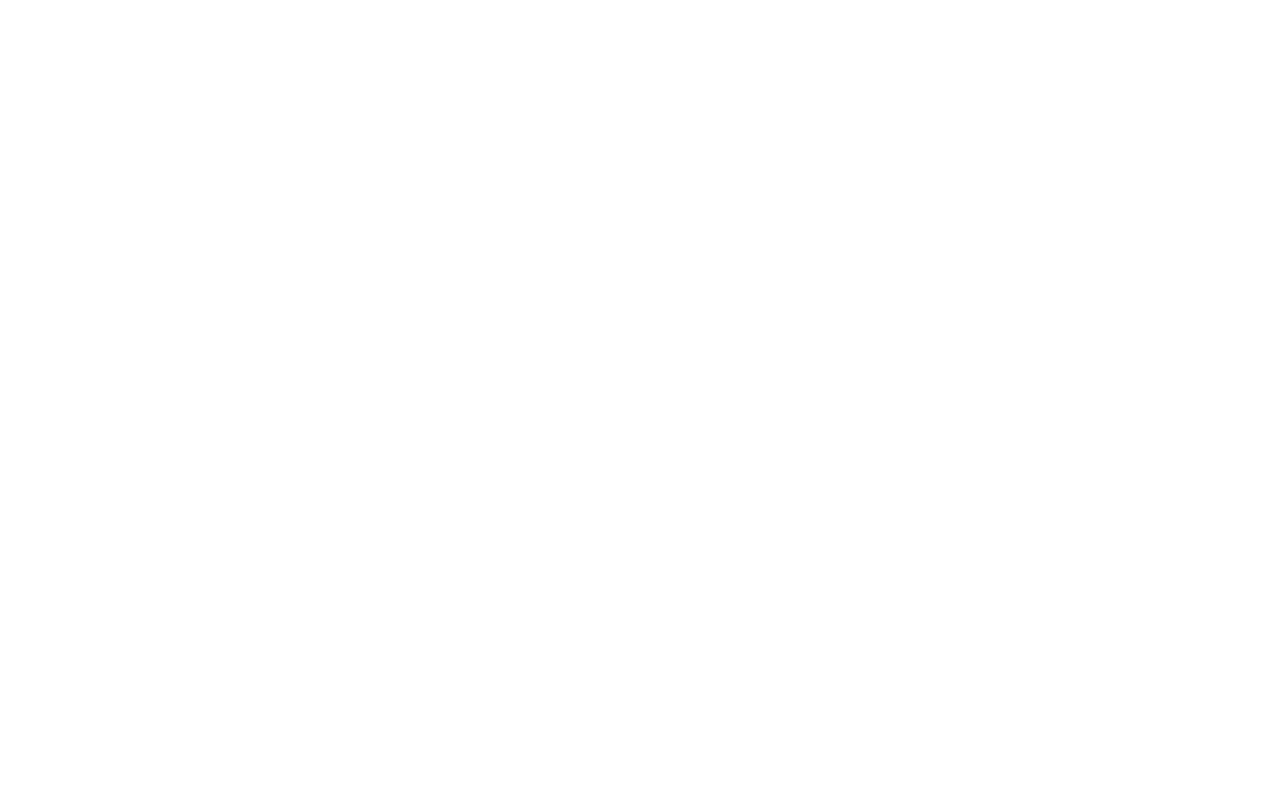
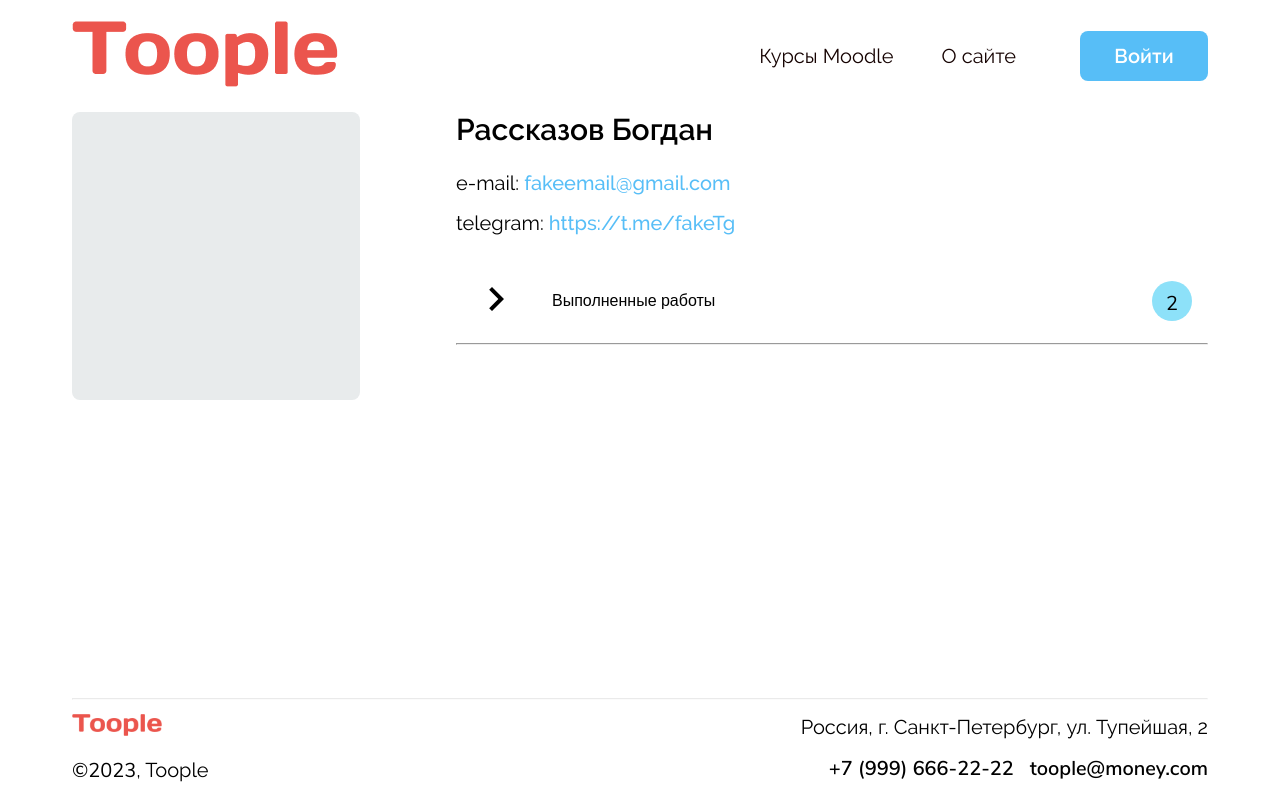
Before and after one commit to BooogdaaaN/Toople, a React (Create React App) app: page /profile in a window 1280 px wide. Before the commit this address had no page. Built offline with nearby package versions, Linux system fonts and the light colour scheme.

Commit message:
feat: profile

```diff
--- a/src/App.jsx
+++ b/src/App.jsx
@@ -4,11 +4,14 @@
 
 import RootLayout from "./layouts/RootLayout.jsx";
 import CoursesLayout from "./layouts/CoursesLayout.jsx";
+import ProfileLayout from "./layouts/CoursesLayout.jsx";
+
 import Home from "./pages/Home.jsx";
+import Login from "./pages/Login.jsx";
 import About from "./pages/About.jsx";
 import Courses from "./pages/Courses.jsx";
-import Login from "./pages/Login.jsx";
 import Course from "./pages/Course.jsx";
+import Profile from "./pages/Profile.jsx";
 
 import { Route, Routes } from "react-router-dom";
 function App() {
@@ -17,12 +20,18 @@
             <Routes>
                 <Route path="/" element={<RootLayout />}>
                     <Route index element={<Home />} />
+                    <Route path="login" element={<Login />} />
+                    <Route path="about" element={<About />} />
+                    <Route path="profile" element={<ProfileLayout />}>
+                        <Route index element={<Profile />} />
+                        {/* <Route path="edit" element={<EditProfile />} /> */}
+                        {/* <Route path=":userId" element={<Doer />} /> */}
+                    </Route>
+
                     <Route path="courses" element={<CoursesLayout />}>
                         <Route index element={<Courses />} />
                         <Route path=":courseId" element={<Course />} />
                     </Route>
-                    <Route path="about" element={<About />} />
-                    <Route path="login" element={<Login />} />
                 </Route>
             </Routes>
         </BrowserRouter>
--- /dev/null
+++ b/src/components/ProfileCompletedElement.jsx
@@ -0,0 +1,29 @@
+import "../stylesheets/ProfileCompletedElement.scss";
+import IconTemplate from "./UI/icon_template/IconTemplate";
+
+import useIcon from "../img/i/user.svg";
+function ProfileCompletedElement({ courseName, teacherName, tasks }) {
+    return (
+        <div className="completed">
+            <div className="completed__courseName">{courseName}</div>
+            <div className="completed__teacher">{teacherName}</div>
+            <div className="completed__tasks">
+                {tasks.map((task, index) => (
+                    <div key={index} className="completed__task">
+                        <div className="completed__taskName">
+                            {task.taskName}
+                        </div>
+                        <div className="completed__timesCompleted">
+                            <IconTemplate
+                                icon={useIcon}
+                                number={task.timesCompleted}
+                            />
+                        </div>
+                    </div>
+                ))}
+            </div>
+            <hr />
+        </div>
+    );
+}
+export default ProfileCompletedElement;
--- a/src/components/UI/dropdown_list/Dropdown_list.module.scss
+++ b/src/components/UI/dropdown_list/Dropdown_list.module.scss
@@ -40,13 +40,13 @@
         }
 
         li {
-            padding-left: 11.2rem;
+            padding-left: 10%;
         }
 
         &::before {
             position: absolute;
             top: 0;
-            left: 9.6rem;
+            left: 8.4%;
             width: 1px;
             height: 100%;
             background-color: $black;
--- /dev/null
+++ b/src/data.js
@@ -0,0 +1,35 @@
+const coursesData = {
+    courses: [
+        {
+            id: 1,
+            name: "Администрирование информационных систем",
+            teacherName: "Михайлова С.А",
+        },
+        {
+            id: 2,
+            name: "Базы данных",
+            teacherName: "Наместников С.А",
+        },
+    ],
+};
+const tasksData = {
+    tasks: [
+        {
+            id: 12,
+            name: "Практическое занятие 2. Общие сведения о системном администрировании и горахздо более длинное названиеболее длинное названиеболее длинное название",
+            courseID: 1,
+        },
+        {
+            id: 13,
+            name: "Практическое занятие 2. Общие сведения о системном администрировании и горахздо более длинное название",
+            courseID: 1,
+        },
+        {
+            id: 24,
+            name: "Практическое занятие 1. БД",
+            courseID: 2,
+        },
+    ],
+};
+
+export { tasksData, coursesData };
--- /dev/null
+++ b/src/pages/Profile.jsx
@@ -0,0 +1,93 @@
+import "../stylesheets/Profile.scss";
+import user from "../img/i/user.svg";
+
+import { coursesData, tasksData } from "../data.js";
+import Dropdown from "../components/UI/dropdown_list/Dropdown_list";
+import { useEffect, useState } from "react";
+import ProfileCompletedElement from "../components/ProfileCompletedElement.jsx";
+
+function Profile() {
+    const data = {
+        // getCourses
+        profile: {
+            name: "Богдан",
+            surName: "Рассказов",
+            contacts: [
+                {
+                    type: "e-mail",
+                    value: "fakeemail@gmail.com",
+                },
+                {
+                    type: "telegram",
+                    value: "https://t.me/fakeTg",
+                },
+            ],
+            completed: [
+                {
+                    courseID: 1,
+                    tasks: [
+                        { id: 12, timesCompleted: 5 },
+                        { id: 13, timesCompleted: 4 },
+                    ],
+                },
+                {
+                    courseID: 2,
+                    tasks: [{ id: 24, timesCompleted: 5 }],
+                },
+            ],
+        },
+    };
+    const person = data.profile;
+    const [completedCourses, setCompletedCourses] = useState([]);
+    useEffect(() => {
+        setCompletedCourses(
+            person.completed.map((personCourse) => {
+                //const course = getCourseByID(personsCourse.coursesID)
+                const course = coursesData.courses[0];
+                const completedTasks = personCourse.tasks.map((personTask) => {
+                    // const task = getTaskById(personTask.id)
+                    const task = tasksData.tasks[0];
+                    return {
+                        taskName: task.name,
+                        timesCompleted: personTask.timesCompleted,
+                    };
+                });
+                return {
+                    courseName: course.name,
+                    teacherName: course.teacherName,
+                    tasks: completedTasks,
+                };
+            })
+        );
+    }, []);
+    console.log(completedCourses);
+
+    return (
+        <div className="profile">
+            <div className="profile__photo">
+                <img src="" alt="" />
+            </div>
+            <div className="profile__info">
+                <div className="profile__name">{`${person.surName} ${person.name}`}</div>
+                <div className="profile__contacts">
+                    {person.contacts.map((contact, index) => (
+                        <div key={index} className={`profile__${contact.type}`}>
+                            {`${contact.type}: `}
+                            <span>{contact.value}</span>
+                        </div>
+                    ))}
+                </div>
+                <div className="profile__completedTasks">
+                    <Dropdown
+                        name={"Выполненные работы"}
+                        numberOfElements={person.completed.length}
+                        elements={completedCourses.map((course, index) => (
+                            <ProfileCompletedElement {...course} />
+                        ))}
+                    />
+                </div>
+            </div>
+        </div>
+    );
+}
+export default Profile;
--- /dev/null
+++ b/src/stylesheets/Profile.scss
@@ -0,0 +1,38 @@
+@import "../main.scss";
+
+.profile {
+    display: flex;
+    gap: 9.6rem;
+
+    &__photo {
+        flex-shrink: 0;
+        width: 28.8rem;
+        height: 28.8rem;
+        background-color: $grey;
+        border-radius: 0.8rem;
+    }
+
+    &__info {
+        display: flex;
+        flex-direction: column;
+        gap: 2.4rem;
+        width: 85.2rem;
+        font-size: 2rem;
+    }
+
+    &__name {
+        font-weight: 600;
+        font-size: 3rem;
+    }
+
+    &__contacts {
+        display: flex;
+        flex-direction: column;
+        gap: 1.6rem;
+
+        span {
+            color: $primary;
+            font-weight: 500;
+        }
+    }
+}
--- /dev/null
+++ b/src/stylesheets/ProfileCompletedElement.scss
@@ -0,0 +1,32 @@
+@import "../main.scss";
+
+.completed {
+    &__courseName {
+        font-weight: 700;
+        font-size: 2.4rem;
+    }
+
+    &__teacher {
+        font-weight: 500;
+        font-size: 2rem;
+    }
+
+    &__tasks {
+        display: flex;
+        flex-direction: column;
+        gap: 1.6rem;
+        width: 100%;
+        padding: 1.6rem 0;
+    }
+
+    &__task {
+        display: flex;
+        align-items: center;
+        justify-content: space-between;
+    }
+
+    &__taskName {
+        max-width: 59.2rem;
+        text-wrap: wrap;
+    }
+}
```
Also changed, not shown: src/layouts/ProfileLayout.jsx (added, +11 -0 lines).
